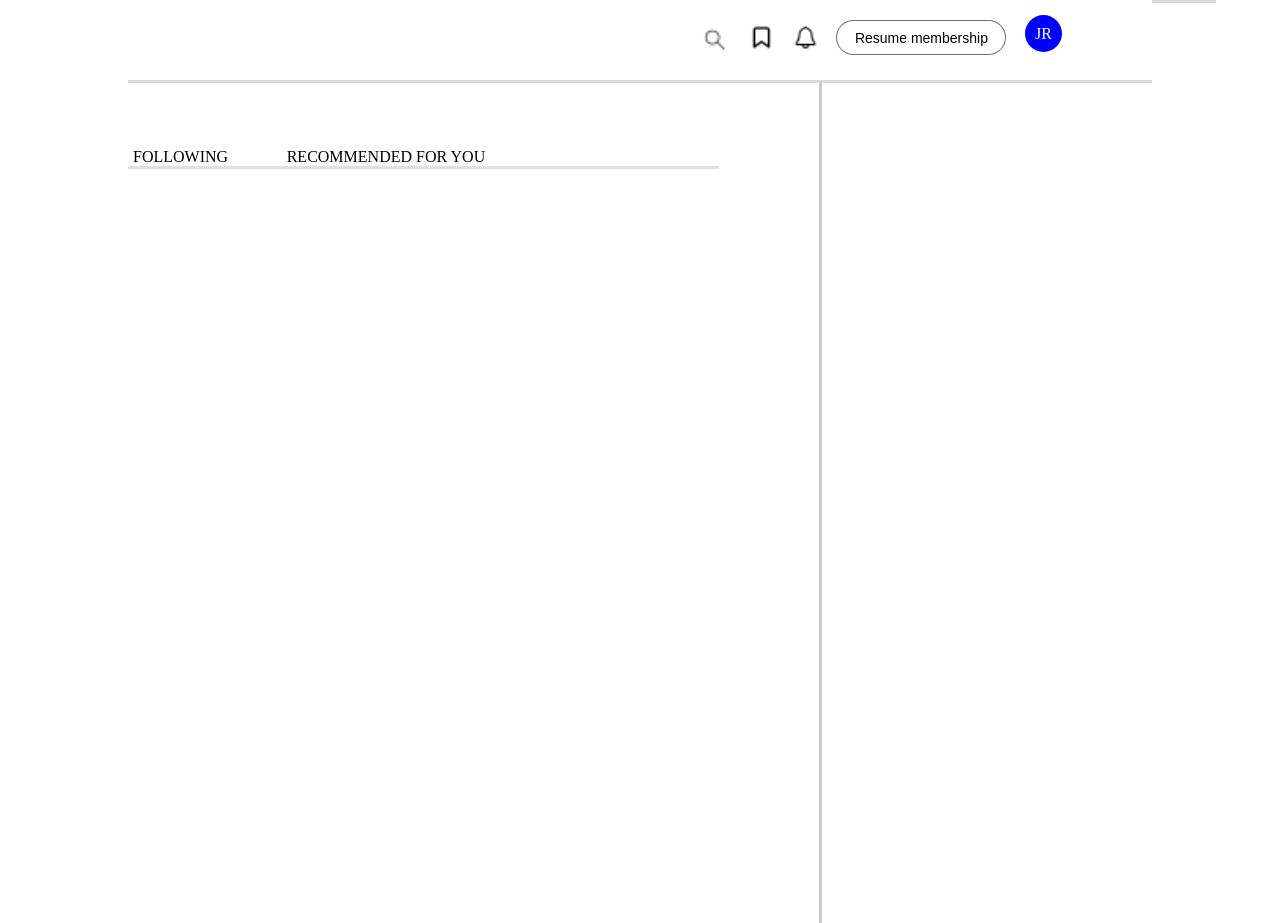
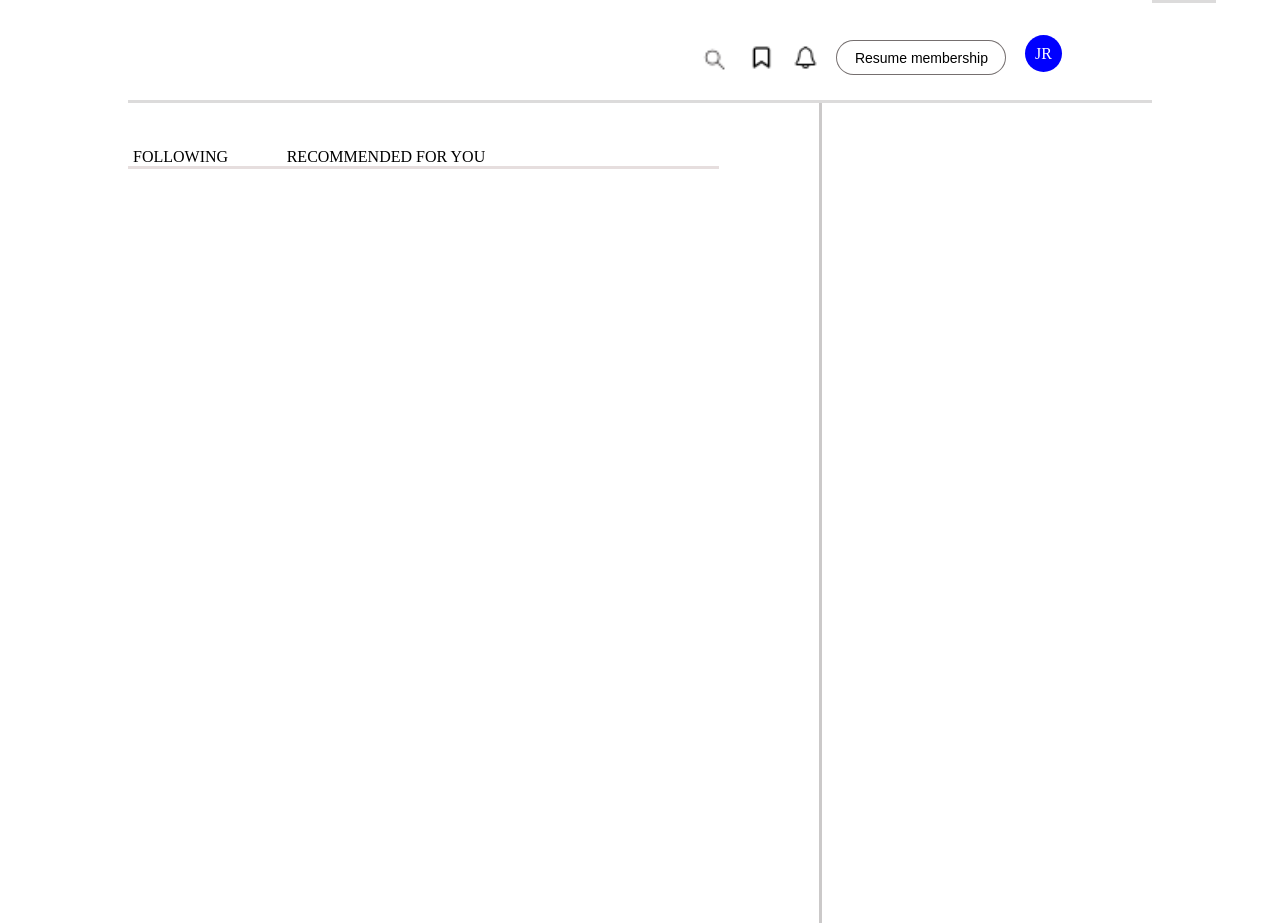
Before and after one commit to Rudiethenomad/D8-Build-Exercise, a plain HTML site: page index.html in a window 1280 px wide. Drawn offline with Linux system fonts and the light colour scheme.

Commit message:
added padding

```diff
--- a/index.html
+++ b/index.html
@@ -10,7 +10,7 @@
 <body>
     <header>
 
-
+        <div class="logo">
 
          <div class="tool_bar">
                 <div class="search">
--- a/styles.css
+++ b/styles.css
@@ -12,7 +12,7 @@ header{
     position:fixed;
     z-index:1;
     margin-left: 10vw;
-
+    padding-top: 20px;
     border-bottom: solid rgba(83, 76, 76, .2);
 
 }
```
